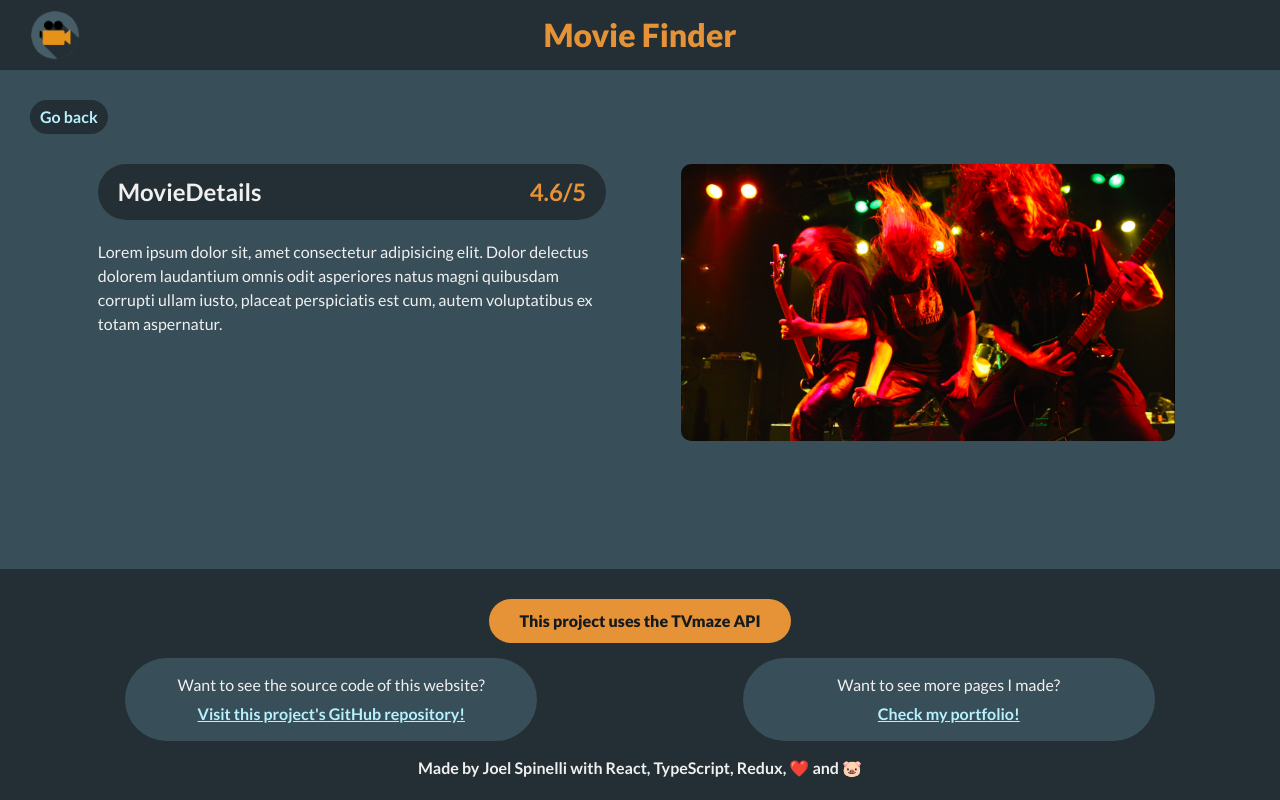
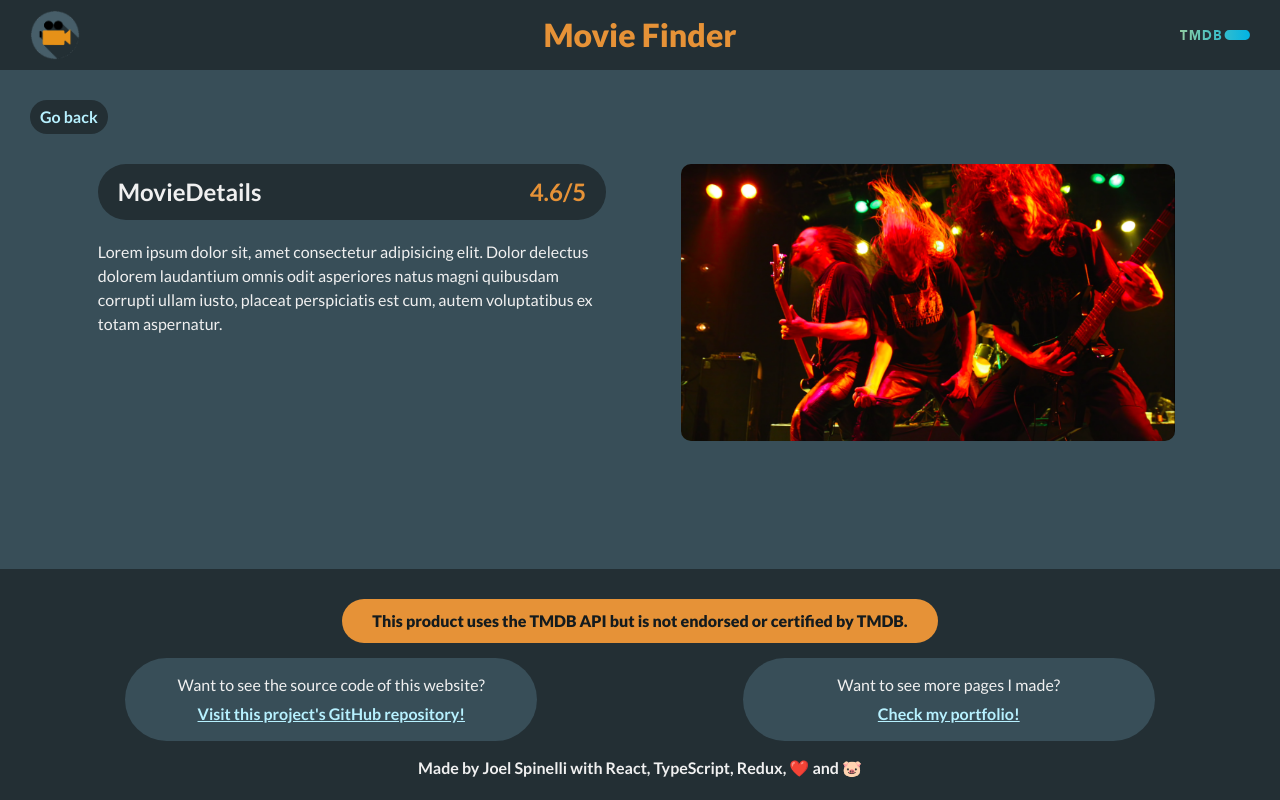
Before and after one commit to joelspi97/movie-finder, a React (Create React App) app: page /details in a window 1280 px wide. Built offline with nearby package versions, Linux system fonts and the light colour scheme.

Commit message:
went back to using TMDb API

```diff
--- a/src/components/MovieList.tsx
+++ b/src/components/MovieList.tsx
@@ -3,7 +3,7 @@ import { connect } from 'react-redux';
 import Movie from './Movie';
 import axios from 'axios';
 import '../scss/components/MovieList.scss';
-import OmdbResponseJson from '../interfaces/omdbJson';
+import OmdbResponseJson from '../interfaces/omdbJson'; // Adaptar esto a tmdb
 
 function MovieList() {
   const [movies, setMovies] = useState<Array<any>>([]);
@@ -15,15 +15,16 @@ function MovieList() {
   const lastMovie = createRef();
 
   useLayoutEffect(() => {
+    const API_KEY = '291a10a46f07867159009943d2d6daa0';
     let moviesUrl: string = 'https://api.tvmaze.com/';
     let controller = new AbortController;
     setLoading(true);
     setApiError(false);
 
     if (query.length > 0) {
-      moviesUrl = moviesUrl.concat(`search/shows?q=${query}`);
+      moviesUrl = moviesUrl.concat(`search/shows?q=${query}`).concat(`?api_key=${API_KEY}`);
     } else {
-      moviesUrl = moviesUrl.concat('shows?page=1');
+      moviesUrl = moviesUrl.concat('shows?page=1').concat(`?api_key=${API_KEY}`);
     }
 
     axios({
--- a/src/layout/Footer.tsx
+++ b/src/layout/Footer.tsx
@@ -6,14 +6,14 @@ function Footer() {
   return (
     <footer id="footer" className="footer container-fluid">
       <a
-        aria-label="This project uses the OMDB API. Follow this link to visit the OMDB official website"
+        aria-label="This project uses the The Movie Database API but is not endorsed or certified by The Movie Database. Follow this link to visit the The Movie Database website"
         className="footer__attribution rounded-pill mb-4 py-3 px-5"
-        href="https://www.tvmaze.com/api"
+        href="https://www.themoviedb.org/"
         rel="noreferrer"
         target="_blank"
-        title="Visit the TVmaze API documentation website"
+        title="Visit the TMDb website"
       >
-        This project uses the TVmaze API
+        This product uses the TMDB API but is not endorsed or certified by TMDB.
       </a>
       <Row className="justify-content-around">
         <Col
--- a/src/layout/Header.tsx
+++ b/src/layout/Header.tsx
@@ -2,6 +2,7 @@ import { connect } from 'react-redux';
 import { Link } from 'react-router-dom';
 import movieListLogo from '../assets/movie-list-logo.png';
 import '../scss/layout/Header.scss';
+import tmdbAttributionLogo from '../assets/tmdb-attribution-logo.svg';
 
 function Header() {
   return (
@@ -10,6 +11,7 @@ function Header() {
         <img src={movieListLogo} alt="Movie List Logo - Link back to home" />
       </Link>
       <h1>Movie Finder</h1>
+      <img className="attribution-logo" src={tmdbAttributionLogo} alt="The Movie Database Logo" />
     </header>
   );
 };
--- a/src/scss/layout/Header.scss
+++ b/src/scss/layout/Header.scss
@@ -11,8 +11,9 @@
     justify-items: center;
     padding: 1rem 3rem;
 
+
     @include breakpoint(map-get($bp, 'sm')) {
-        grid-template-columns: fit-content(100%);
+        padding: 1rem 2rem;
     }
 
     a {
@@ -47,7 +48,21 @@
         white-space: nowrap;
 
         @include breakpoint(map-get($bp, 'sm')) {
-            font-size: map-get($fs , 'lg') + 0.1rem;
+            font-size: calc(10vw - 4.5vw);
+        }
+
+        @include breakpoint(map-get($bp, 'xs')) {
+            font-size: calc(10vw - 3.5vw);
+        }
+    }
+
+    .attribution-logo {
+        justify-self: end;
+        grid-column: 3;
+        width: 7rem;
+
+        @include breakpoint(map-get($bp, 'sm')) {
+            width: 16vw;
         }
     }
 }
```
Also changed, not shown: src/assets/tmdb-attribution-logo.svg (added).
